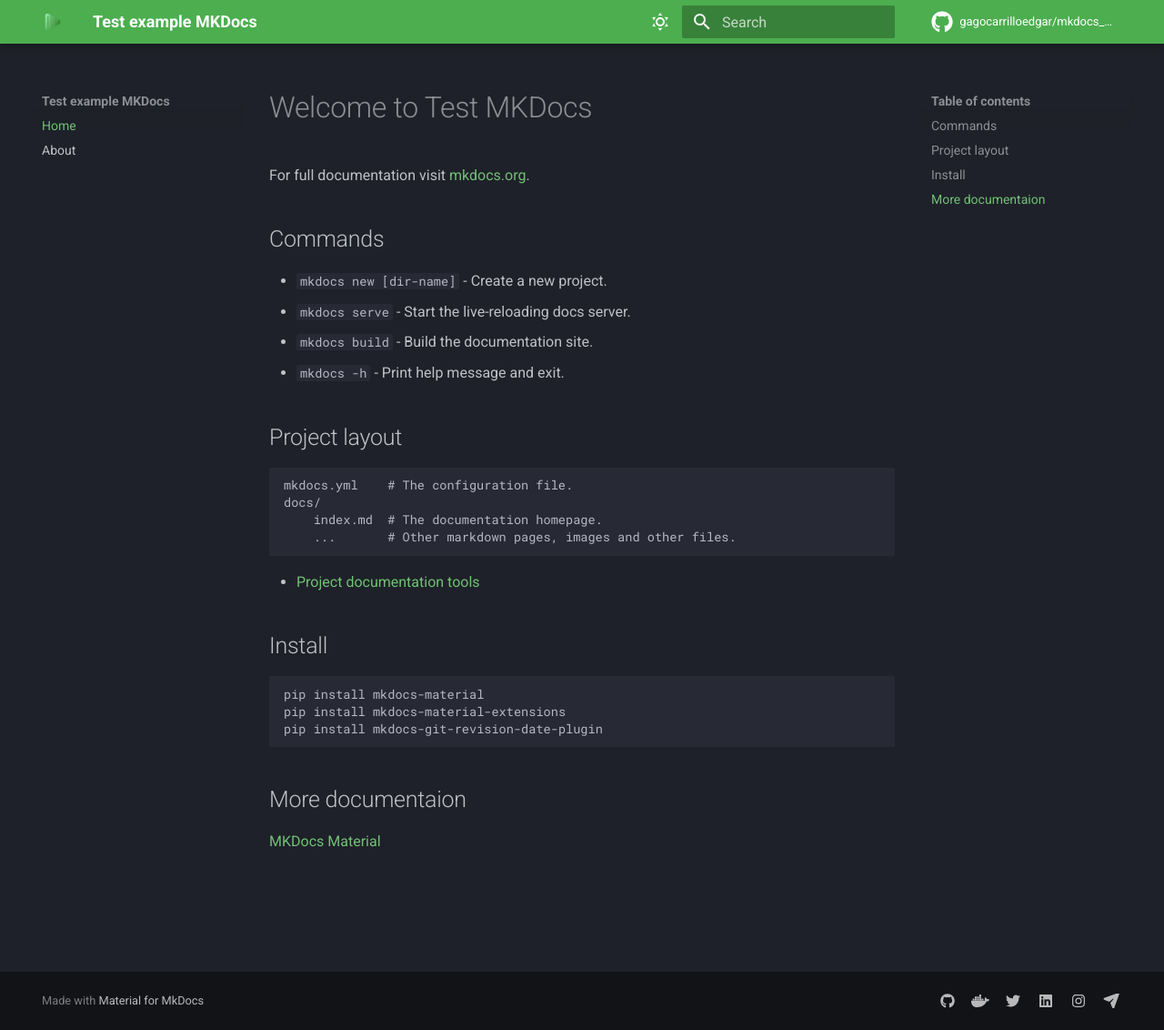
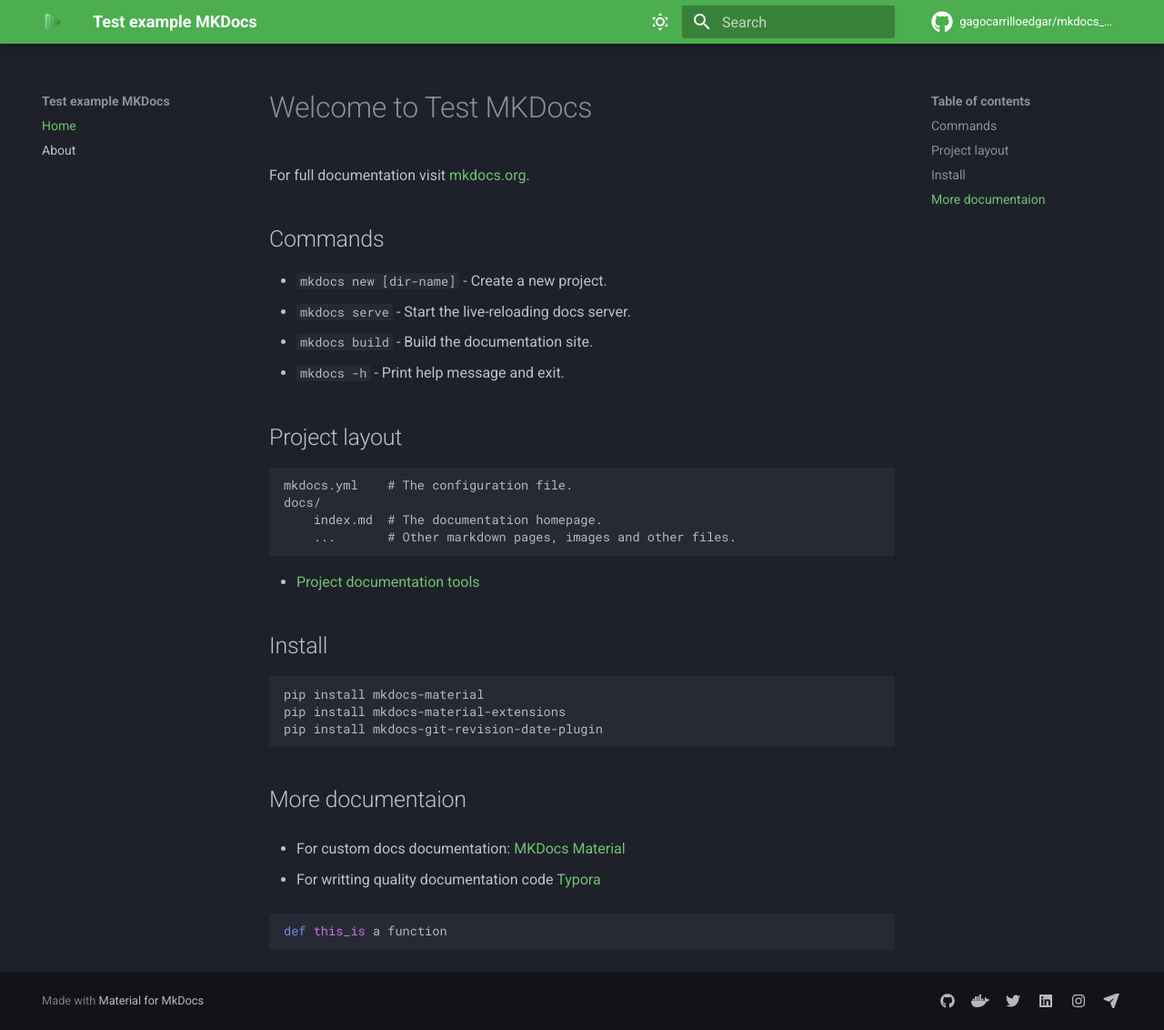
Before and after one commit to gagocarrilloedgar/mkdocs_template, an MkDocs documentation site: the page built from docs/index.md, in a window 1280 px wide and 1132 px high. Shown: the whole window at 91% size. Built offline with MkDocs 1.6.1 and Material for MkDocs 9.7.7, drawn with Linux system fonts in a browser that asks for light colours; comment, search, counter and statistics services are not loaded.

Commit message:
add typora info

````diff
--- a/docs/index.md
+++ b/docs/index.md
@@ -30,4 +30,12 @@
 
 ## More documentaion
 
-[MKDocs Material](https://squidfunk.github.io/mkdocs-material/)
+- For custom docs documentation: [MKDocs Material](https://squidfunk.github.io/mkdocs-material/)
+
+- For writting quality documentation code [Typora](https://typora.io)
+
+
+
+``` Python
+def this_is a function
+```
````
Also changed, not shown: 1 other file.
